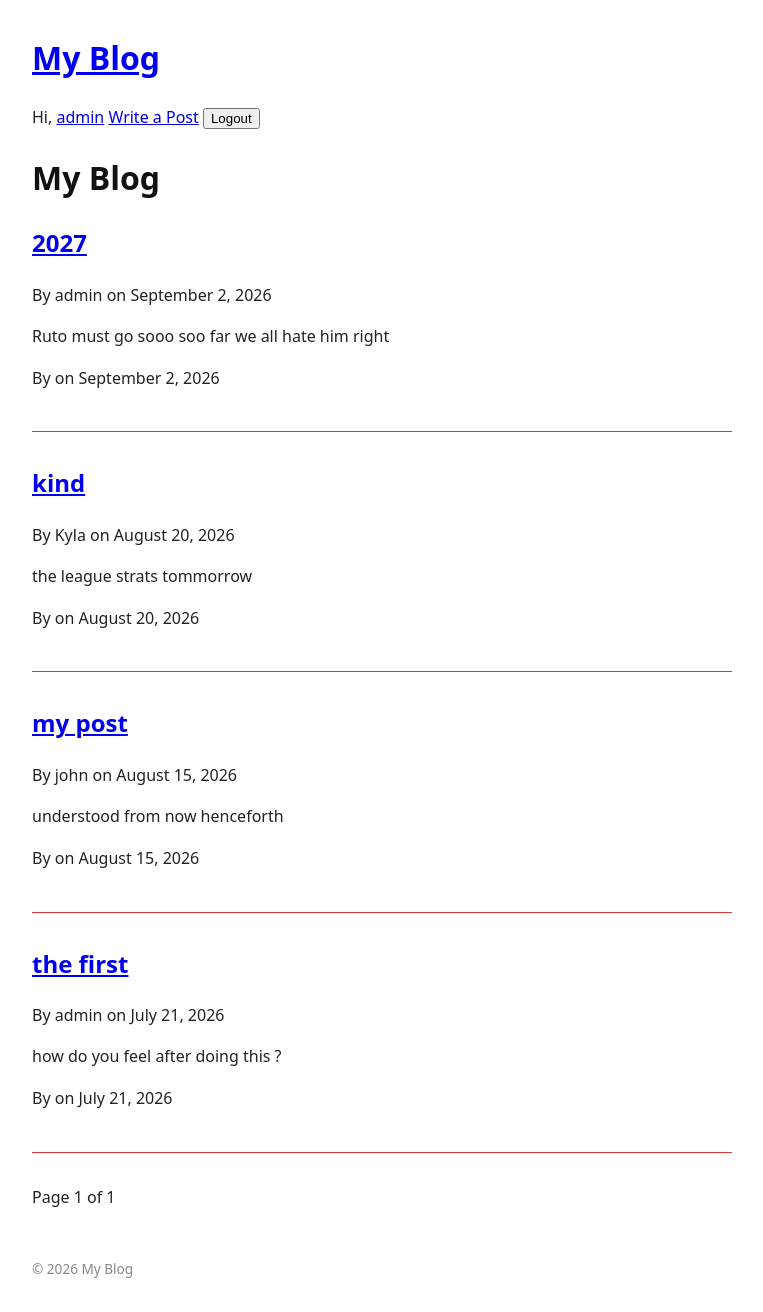
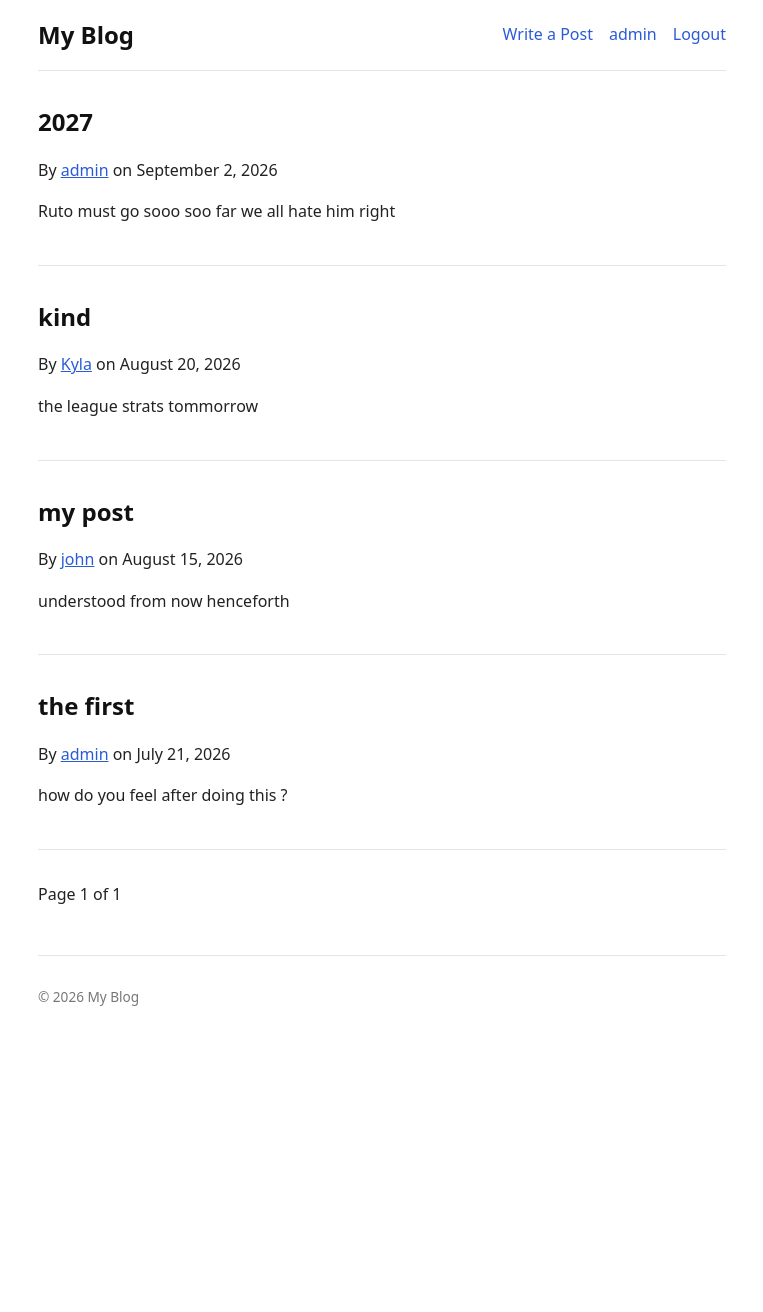
Before and after one commit to famegy/myblog, a Django app: page /blog/ in a window 1280 px wide. Shown: the whole page, without its empty margins (258-1021 px from the left). After the commit the page ends 1006 px from the top, so only its background shows below. Run offline with Django 5.2, Linux system fonts and the light colour scheme; a user stored in the database is signed in; data comes from the database, SQL or seed files in the repository; both versions use the stored data as it was after the commit; parts of the project's set-up code (start-up, migrations or seed data) failed here and were passed over; some libraries are stand-ins or nearby versions.

Commit message:
debug above changes

```diff
--- a/accounts/forms.py
+++ b/accounts/forms.py
@@ -1,7 +1,7 @@
 from django import forms
-from . models import Profile
+from .models import Profile
 
-class ProfileAdmin(forms.ModelForm):
+class ProfileForm(forms.ModelForm):
     class Meta:
         model = Profile
         fields = ['bio', 'avator']
--- a/accounts/urls.py
+++ b/accounts/urls.py
@@ -7,5 +7,5 @@ urlpatterns = [
   path('login/', auth_views.LoginView.as_view(template_name='accounts/login.html'), name='login'),
   path('logout/', auth_views.LogoutView.as_view(next_page='post_list'), name='logout'),
   path('profile/edit', views.profile_edit, name='profile_edit'),
-  path('author/<str:username>/', views.profile_detail, name='author_detail'),
+  path('author/<str:username>/', views.author_detail, name='author_detail'),
 ]
--- a/accounts/views.py
+++ b/accounts/views.py
@@ -1,4 +1,4 @@
-from django.shortcuts import render, redirect, get_list_or_404
+from django.shortcuts import render, redirect, get_object_or_404
 from django.contrib.auth.forms import UserCreationForm
 from django.contrib.auth import login
 from django.contrib.auth.models import User
@@ -21,9 +21,9 @@ def register(request):
    return render(request, 'accounts/register.html', {'form': form})
 
 def author_detail(request, username):
-   author = get_list_or_404(User, username=username)
+   author = get_object_or_404(User, username=username)
    profile, _ = Profile.objects.get_or_create(user=author)
-   posts = Post.objects.filter(author=author, is_publlished=True).order_by('-published_at')
+   posts = Post.objects.filter(author=author, is_published=True).order_by('-published_at')
    return render(request, 'accounts/author_detail.html', {
       'author': author,
       'profile': profile,
--- a/blog/templates/blog/base.html
+++ b/blog/templates/blog/base.html
@@ -1,34 +1,33 @@
 {% load static %}
-<!doctype html>
+<!DOCTYPE html>
 <html lang="en">
 <head>
-    <link rel="stylesheet" href="{% static 'css/style.css' %}" />
-    <meta charset="UTF-8" />
-    <meta name="viewport" content="width=device-width, initial-scale=1.0" />
-    <h1><a href="{% url 'post_list'%}"> My Blog</a></h1>
-    <nav>
+  <meta charset="UTF-8">
+  <meta name="viewport" content="width=device-width, initial-scale=1">
+  <title>{% block title %}My Blog{% endblock %}</title>
+  <link rel="stylesheet" href="{% static 'css/style.css' %}">
+</head>
+<body>
+  <header class="site-header">
+    <a class="brand" href="{% url 'post_list' %}">My Blog</a>
+    <nav class="site-nav">
       {% if user.is_authenticated %}
-      <span>Hi, <a href="{% url 'author.detail' user.username %}">{{ user.username }}</a></span>
         <a href="{% url 'post_create' %}">Write a Post</a>
-
-      <form method="post" action="{% url 'logout' %}" style="display: inline">
+        <a href="{% url 'author_detail' user.username %}">{{ user.username }}</a>
+        <form method="post" action="{% url 'logout' %}" class="inline-form">
           {% csrf_token %}
           <button type="submit">Logout</button>
-
+        </form>
       {% else %}
         <a href="{% url 'login' %}">Login</a>
-        <a href="{% url 'register' %}">register</a>
-
+        <a href="{% url 'register' %}">Register</a>
       {% endif %}
-      </form>
     </nav>
-  </head>
-  <body>
-    <header>
-      <h1><a href="{% url 'post_list'%}"> My Blog</a></h1>
   </header>
 
-    <main>{% block content %} {% endblock %}</main>
+  <main>
+    {% block content %}{% endblock %}
+  </main>
 
   <footer>
     <p>&copy; 2026 My Blog</p>
--- a/blog/templates/blog/post_detail.html
+++ b/blog/templates/blog/post_detail.html
@@ -26,7 +26,10 @@
 
 
   <h2>{{ post.title }}</h2>
-  <p>By {{post.author}} on {{post.published_at|date:"F j, Y"}}</p>
+  <p>
+  By <a href="{% url 'author_detail' post.author.username %}">{{ post.author }}</a>
+  on {{ post.published_at|date:"F j, Y" }}
+</p>
   <p>{{ post.content|safe }}</p>
 
 {% if related_posts %}
@@ -40,6 +43,5 @@
         {% endfor %}
         </section>
 {% endif %}
- <p>By <a href="{% url 'author.detail' post.author.username%}"></a>on {{ post.published_at|date:"F j, Y"}}</p>
 </article>
 {% endblock %}
--- a/blog/templates/blog/post_list.html
+++ b/blog/templates/blog/post_list.html
@@ -5,13 +5,13 @@
   <h2>
     <a href="{% url 'post_detail' post.slug %}">{{ post.title }}</a>
   </h2>
-  <p>By {{post.author}} on {{ post.published_at|date:"F j, Y"}}
+  <p>
+    By <a href="{% url 'author_detail' post.author.username %}">{{ post.author }}</a>
+    on {{ post.published_at|date:"F j, Y" }}
     {% if post.category %}
-      <a href="{% url 'category_detail' post.category.slug %}">{{ post.category.name }}</a>
+      · <a href="{% url 'category_detail' post.category.slug %}">{{ post.category.name }}</a>
     {% endif %}
-  </p>
   <p>{{ post.content|striptags|truncatewords:30 }}</p>
-  <p>By <a href="{% url 'author.detail' post.author.username%}"></a>on {{ post.published_at|date:"F j, Y"}}</p>
 </article>
 
 {% empty %}
--- a/static/css/style.css
+++ b/static/css/style.css
@@ -1,30 +1,99 @@
+:root {
+  --text: #222;
+  --muted: #777;
+  --line: #e5e5e5;
+  --accent: #2a5bd7;
+}
+
+* { box-sizing: border-box; }
+
 body {
   font-family: system-ui, sans-serif;
-  max-width: 700px;
-  margin: 2rem auto;
-  padding: 0 1rem;
+  max-width: 720px;
+  margin: 0 auto;
+  padding: 0 1rem 2rem;
   line-height: 1.6;
-  color: #222;
+  color: var(--text);
 }
 
-header h1 a {
+a { color: var(--accent); }
+
+/* Header */
+.site-header {
+  display: flex;
+  justify-content: space-between;
+  align-items: center;
+  padding: 1rem 0;
+  margin-bottom: 2rem;
+  border-bottom: 1px solid var(--line);
+}
+.brand {
+  font-size: 1.5rem;
+  font-weight: 700;
   text-decoration: none;
   color: #111;
 }
+.site-nav {
+  display: flex;
+  gap: 1rem;
+  align-items: center;
+}
+.site-nav a { text-decoration: none; }
 
+/* Posts */
 article {
   margin-bottom: 2rem;
   padding-bottom: 1.5rem;
-  border-bottom: 1px solid #db3636;
+  border-bottom: 1px solid var(--line);
+}
+article h2, article h4 { margin-bottom: 0.25rem; }
+article h2 a, article h4 a { text-decoration: none; color: #111; }
+
+/* Author profile */
+.profile {
+  display: flex;
+  gap: 1rem;
+  align-items: center;
+  margin-bottom: 2rem;
+}
+.profile img {
+  width: 96px;
+  height: 96px;
+  object-fit: cover;
+  border-radius: 50%;
 }
 
-article h2 {
-  text-decoration: none;
-  color: #1a1a1a;
+/* Forms */
+form p { display: flex; flex-direction: column; gap: 0.25rem; }
+input[type=text], input[type=password], textarea, select {
+  padding: 0.5rem;
+  border: 1px solid var(--line);
+  border-radius: 6px;
+  font: inherit;
+}
+button[type=submit] {
+  padding: 0.5rem 1rem;
+  border: none;
+  border-radius: 6px;
+  background: var(--accent);
+  color: #fff;
+  cursor: pointer;
+  font: inherit;
 }
 
+/* Logout button should look like a link (must come after the rule above) */
+.inline-form { display: inline; margin: 0; }
+.inline-form button[type=submit] {
+  background: none;
+  color: var(--accent);
+  padding: 0;
+}
+
+/* Footer */
 footer {
   margin-top: 3rem;
+  padding-top: 1rem;
+  border-top: 1px solid var(--line);
   font-size: 0.85rem;
-  color: #888;
+  color: var(--muted);
 }
```
Also changed, not shown: accounts/templates/accounts/author_detail.html (added, +34 -0 lines), accounts/templates/author_detail.html (deleted, +0 -37 lines), accounts/templates/accounts/profile_edit.html (renamed from accounts/templates/profile_edit.html), db.sqlite3. Lines whose indentation alone changed are shown as unchanged.
